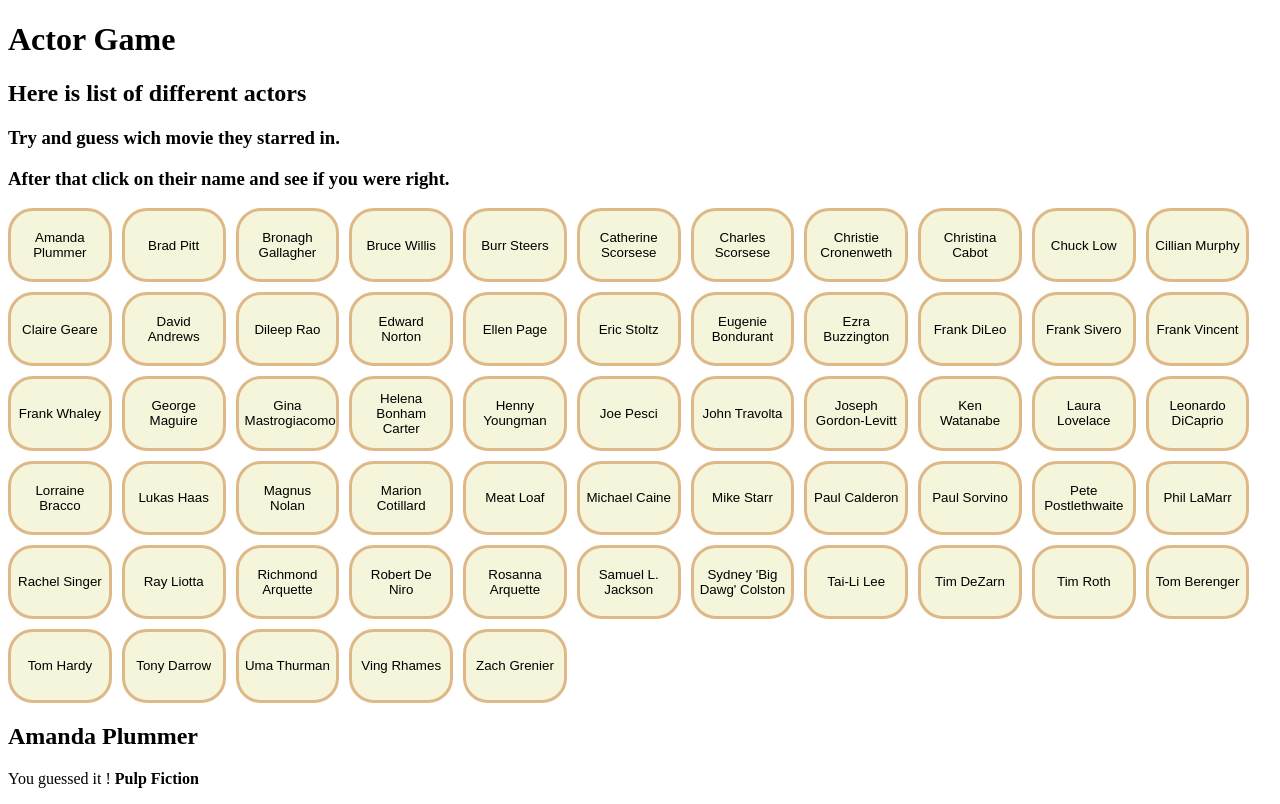
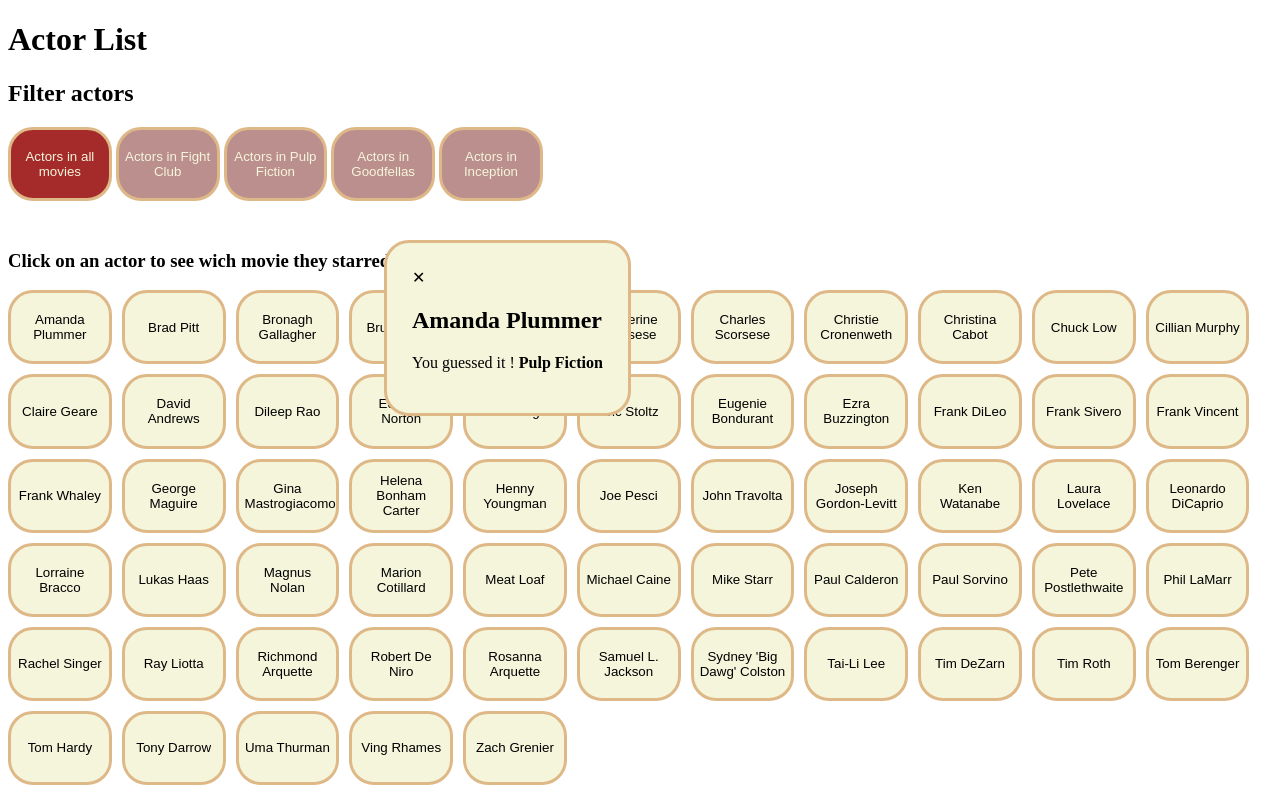
Before and after one commit to emma673r/actorlist, a plain HTML site: page index.html in a window 1280 px wide. Both pictures are taken after a click on the button "Amanda Plummer". Drawn offline with Linux system fonts and the light colour scheme.

Commit message:
sorting by movie

```diff
--- a/index.html
+++ b/index.html
@@ -17,17 +17,33 @@
     Make the list color the actors differently, depending on which movie they are in
     Add animations to open and close "details" or "movies" when selecting different actors or movies -->
 
-    <h1>Actor Game</h1>
-    <h2>Here is list of different actors</h2>
-    <h3>Try and guess wich movie they starred in.</h3>
-    <h3>After that click on their name and see if you were right.</h3>
+    <h1>Actor List</h1>
+
+      <div id="filtering_container">
+          <nav>
+            <h2>Filter actors</h2>
+
+          <button data-category="all" class="valgt sort_btn">Actors in all movies</button>
+          <button data-category="Fight Club" class="sort_btn">Actors in Fight Club</button>
+          <button data-category="Pulp Fiction" class="sort_btn">Actors in Pulp Fiction</button>
+          <button data-category="Goodfellas" class="sort_btn">Actors in Goodfellas</button>
+          <button data-category="Inception" class="sort_btn">Actors in Inception</button>
+
+        </nav>
+      </div>
+
+
     <div class="list-result">
+      <h3>Click on an actor to see wich movie they starred in.</h3>
       <div id="actor">
+
         <!-- <btn class = "actor"></div> -->
       </div>
     </div>
 
-    <div class="actor-details">
+
+    <div id="popup" class="actor-details">
+      <div id="close">&#x2715</div>
       <!-- actor content -->
       <div class="actor-details-content">
         <!-- <h2 class = "actor-fullname">Actor Name Here</h2>
--- a/script.js
+++ b/script.js
@@ -1,11 +1,38 @@
 const url = "actors.json";
 const actorList = document.getElementById("actor");
+
 const actorDetailsContent = document.querySelector(".actor-details-content");
+
+const sortBtn = document.querySelectorAll(".sort_btn");
+const popup = document.querySelector("#popup");
+const close = document.querySelector("#close");
+
+let movie = "all";
+let list;
 
 window.addEventListener("DOMContentLoaded", start);
 
 function start() {
   fetchData();
+  sortBtn.forEach((knap) => knap.addEventListener("click", filterMovie));
+}
+
+function filterMovie() {
+  // jeg ændrer min variabel til at den skal være en film kategori (se html med dataset)
+  movie = this.dataset.category;
+
+  //der vil jeg gerne vise hvad for en knap der er blevet clicked på
+  // så jeg giver den en anden/extra class
+
+  // jeg tager classen af den der har vlagt klassen, så er der kun den ene der har den klasse
+  // en slags reset
+  document.querySelector(".valgt").classList.remove("valgt");
+
+  //this er så kun den knap der er blevet trykket på (ikke dem alle)
+  this.classList.add("valgt");
+
+  //sender til vishairType som skal vise hair types
+  showList();
 }
 
 async function fetchData() {
@@ -15,19 +42,33 @@ async function fetchData() {
 }
 
 function showList() {
+actor.textContent = "";
   list.forEach((actor) => {
+        if (
+      // if movie category is all :
+      (movie == "all") ||
+      // or
+      // if movie cat is specified
+      (movie == actor.movie)
+    ) {
     btn = document.createElement("button");
     btn.setAttribute("class", "actor");
-    btn.setAttribute("data-id", actor.fullname);
+    // btn.setAttribute("data-id", actor.fullname);
     btn.textContent = actor.fullname;
     actorList.appendChild(btn);
     btn.addEventListener("click", () => getActorDetails(actor));
+    }
   });
 }
+
 
 function getActorDetails(actor) {
   console.log(actor);
   //   actor = list[0];
+  popup.style.display = "block";
   actorDetailsContent.innerHTML = `<h2 class = "actor-fullname">${actor.fullname}</h2>
           <p class = "actor-movie">You guessed it ! <b>${actor.movie}</b></p>`;
 }
+
+
+close.addEventListener("click", () => (popup.style.display = "none"));
--- a/style.css
+++ b/style.css
@@ -14,3 +14,33 @@ button {
   border-width: 3px;
   cursor: pointer;
 }
+
+.sort_btn {
+  color: beige;
+  background-color: rosybrown;
+}
+
+#popup {
+  display: none;
+  position: fixed;
+  top: 30%;
+  left: 30%;
+  background-color: beige;
+  border-radius: 25px;
+  border-style: solid;
+  border-color: burlywood;
+  border-width: 3px;
+  padding: 25px;
+}
+
+#close {
+  cursor: pointer;
+}
+
+.valgt {
+  background-color: brown;
+}
+
+nav {
+  padding-bottom: 30px;
+}
```
